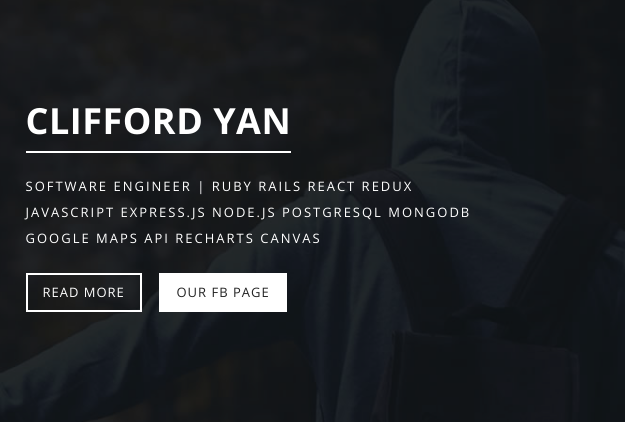
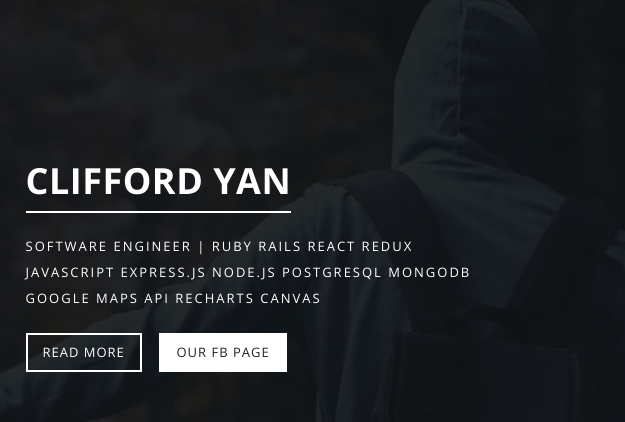
Before and after one commit to dojobuns/dojobuns.github.io, a plain HTML site: page index.html in a window 1280 px wide. Shown: the part 145-567 px from the top of the page, 655-1280 px from the left. Drawn offline with nearby package versions, Linux system fonts and the light colour scheme; grey boxes are pictures that could not be loaded.

Commit message:
Added a margin top to title header

```diff
--- a/css/templatemo-main.css
+++ b/css/templatemo-main.css
@@ -315,6 +315,10 @@ nav a:hover::before {
 
 .main-btn {
 	font-size: 24px;
+}
+
+.titleheader {
+	margin-top: 60px;
 }
 
 .main-btn a:hover {
--- a/index.html
+++ b/index.html
@@ -57,7 +57,7 @@ http://www.templatemo.com/tm-512-moonlight
                   <div class="col-md-3">
                       <div class="author-image"><img src="img/linkedinProfile.jpg" alt=""></div>
                   </div>
-                  <div class="col-md-9">
+                  <div class="col-md-9 titleheader">
                       <h2>Clifford Yan</h2>
                       <p>Software Engineer | Ruby Rails React Redux JavaScript Express.js Node.js PostgreSQL MongoDB Google Maps API ReCharts Canvas</p>
                       <div class="main-btn"><a href="#2">Read More</a></div>
```
